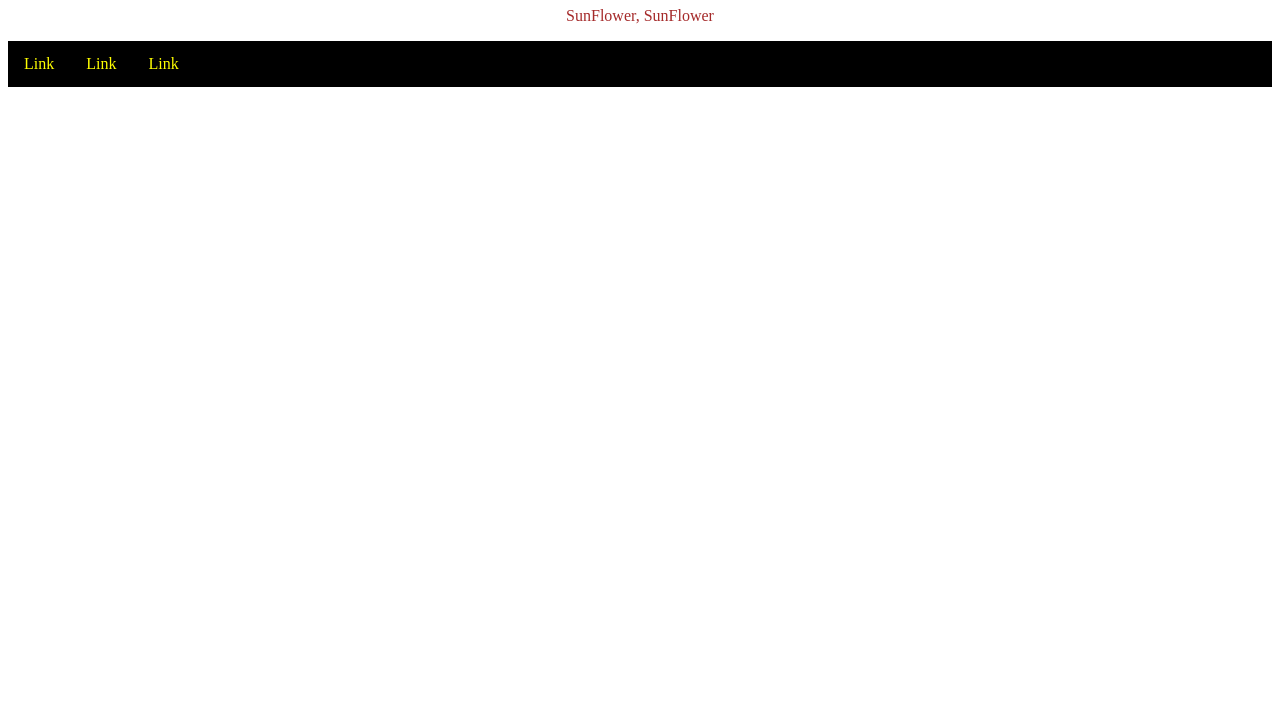
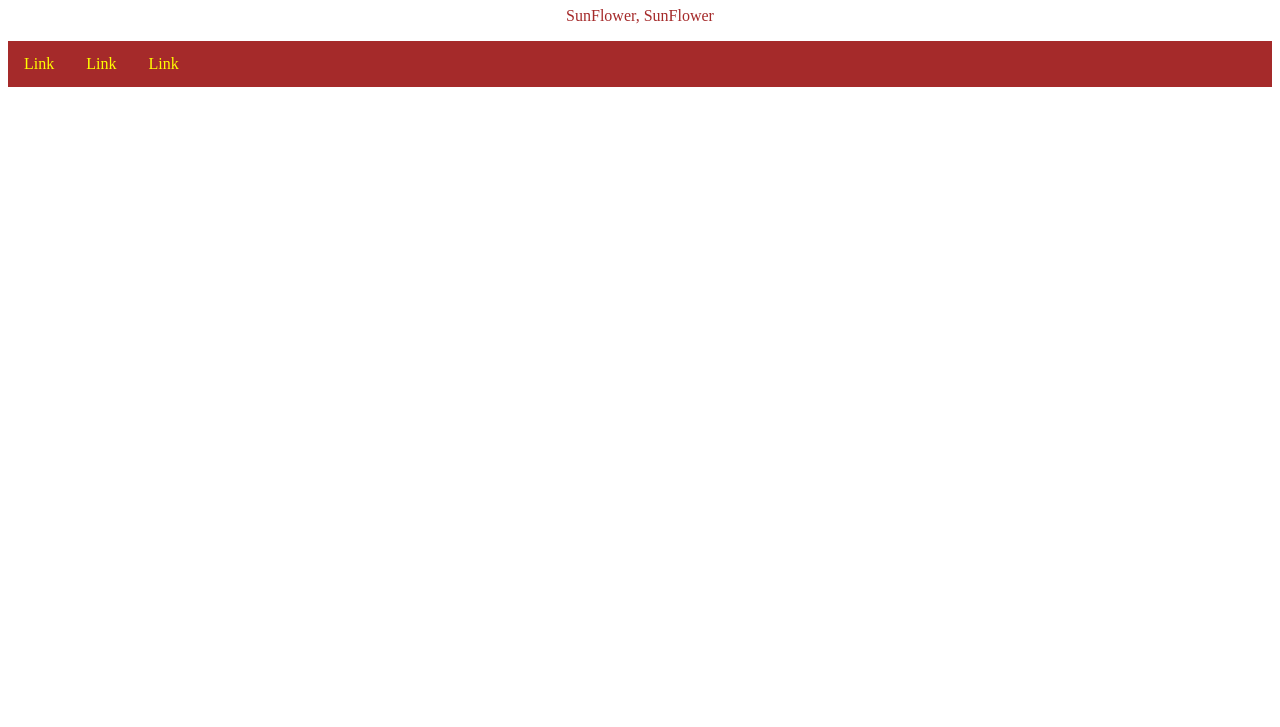
Before and after one commit to Hoganada/Sunflower, a plain HTML site: page index.html in a window 1280 px wide. Shown: the part 73-800 px from the top of the page. Drawn offline with Linux system fonts and the light colour scheme.

Commit message:
Update index.html

```diff
--- a/index.html
+++ b/index.html
@@ -18,7 +18,7 @@
 
  .topnav {
   overflow: hidden;
-  background-color: black;
+  background-color: brown;
  }
 
   .topnav a {
```
